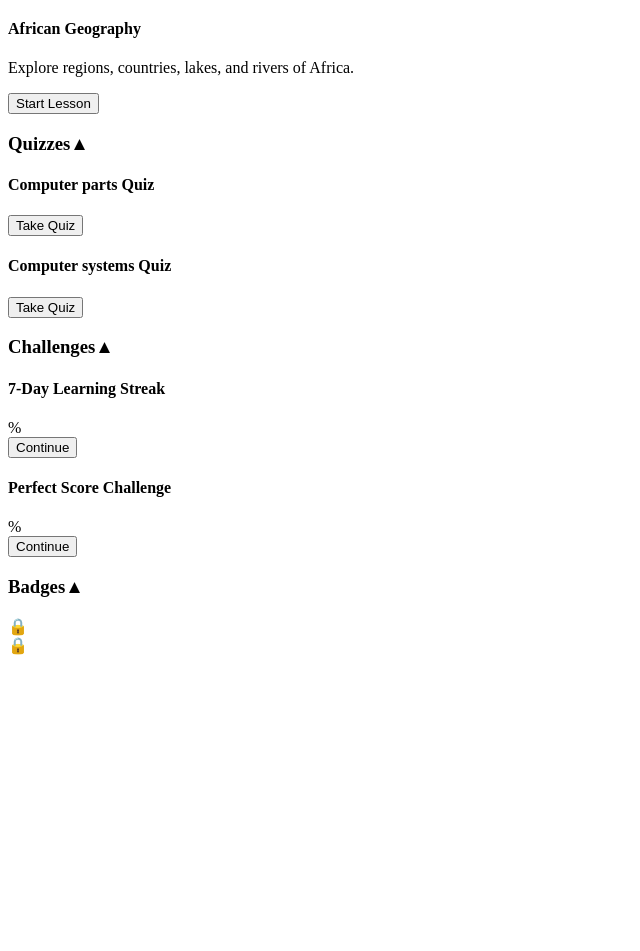
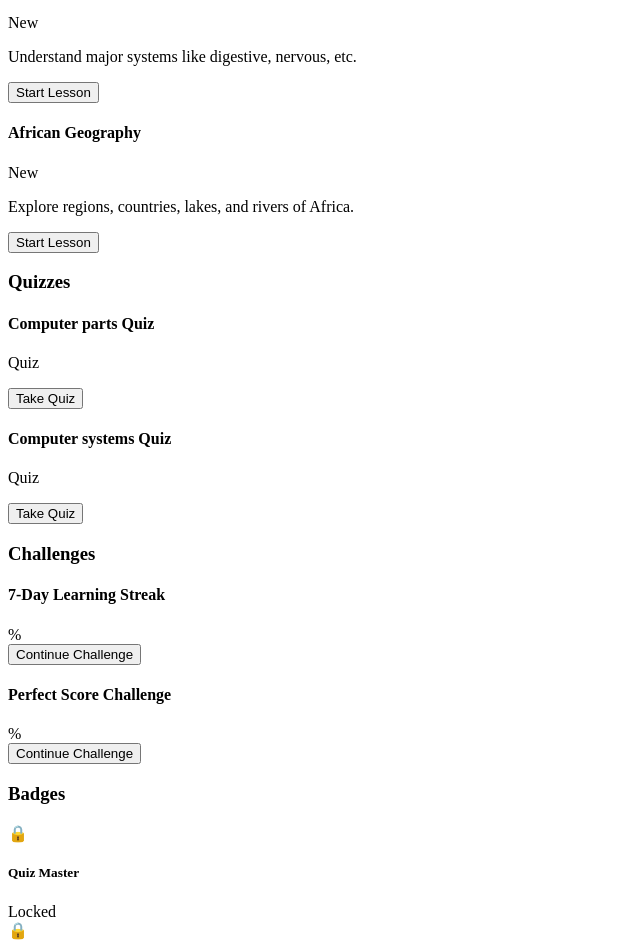
Before and after one commit to Cshoga/Alu_KwigaQuest, a React (Vite) app in the folder frontend/: page /student-dashboard in a window 1280 px wide. Shown: the part 421-1372 px from the top of the page, without its empty margins (0-640 px from the left). Before the commit the page ends 1084 px from the top, so only its background shows below. Built offline with nearby package versions, Linux system fonts and the light colour scheme; the HTML template or start-up script is replaced by a standard one.

Commit message:
StudentDashboard

```diff
--- a/frontend/src/routes/StudentDashboard.jsx
+++ b/frontend/src/routes/StudentDashboard.jsx
@@ -8,24 +8,13 @@ export default function StudentDashboard() {
   const [toast, setToast] = useState(null)
   const [sidebarCollapsed, setSidebarCollapsed] = useState(false)
 
-  const [openSection, setOpenSection] = useState({
-    lessons: true,
-    quizzes: true,
-    challenges: true,
-    badges: true,
-  })
-
-  const toggle = (key) => {
-    setOpenSection(prev => ({ ...prev, [key]: !prev[key] }))
-  }
+  useEffect(() => {
+    setTimeout(() => setLoading(false), 700)
+  }, [])
 
   const toggleSidebar = () => {
     setSidebarCollapsed(!sidebarCollapsed)
   }
-
-  useEffect(() => {
-    setTimeout(() => setLoading(false), 700)
-  }, [])
 
   if (loading) return (
     <div className="center-loading">
@@ -49,103 +38,114 @@ export default function StudentDashboard() {
       <div className="dashboard-content">
         {toast && <Toast message={toast} />}
 
+        <div className="dashboard-header">
           <h2 className="welcome-title">Welcome, Student 🎓</h2>
+          <p className="welcome-subtitle">Continue your learning journey</p>
+        </div>
 
+        <div className="dashboard-grid">
           <section className="dashboard-section">
-          <h3 className="section-title collapsible" onClick={() => toggle('lessons')}>
-            <i className="fa fa-book"></i> Lessons
-            <span className="arrow">{openSection.lessons ? "▲" : "▼"}</span>
-          </h3>
-
-          {openSection.lessons && (
-            <div className="section-grid">
-              {sampleLessons.map(l => (
-                <div className="card animated-card" key={l.id}>
-                  <h4>{l.title}</h4>
-                  <p>{l.description}</p>
+            <div className="section-header">
+              <i className="fa fa-book section-icon"></i>
+              <h3 className="section-title">Lessons</h3>
+            </div>
+            <div className="cards-grid">
+              {sampleLessons.map(lesson => (
+                <div className="card animated-card" key={lesson.id}>
+                  <div className="card-header">
+                    <h4 className="card-title">{lesson.title}</h4>
+                    <div className="card-badge">New</div>
+                  </div>
+                  <p className="card-description">{lesson.description}</p>
                   <button
                     className="btn-primary shadow-hover"
-                    onClick={() => setToast(`Starting lesson: ${l.title}`)}
+                    onClick={() => setToast(`Starting lesson: ${lesson.title}`)}
                   >
                     Start Lesson
                   </button>
                 </div>
               ))}
             </div>
-          )}
           </section>
-
           <section className="dashboard-section">
-          <h3 className="section-title collapsible" onClick={() => toggle('quizzes')}>
-            <i className="fa fa-question-circle"></i> Quizzes
-            <span className="arrow">{openSection.quizzes ? "▲" : "▼"}</span>
-          </h3>
-
-          {openSection.quizzes && (
-            <div className="section-grid">
-              {sampleQuizzes.map(q => (
-                <div className="card animated-card" key={q.id}>
-                  <h4>{q.title}</h4>
-                  <p>{q.description}</p>
+            <div className="section-header">
+              <i className="fa fa-question-circle section-icon"></i>
+              <h3 className="section-title">Quizzes</h3>
+            </div>
+            <div className="cards-grid">
+              {sampleQuizzes.map(quiz => (
+                <div className="card animated-card" key={quiz.id}>
+                  <div className="card-header">
+                    <h4 className="card-title">{quiz.title}</h4>
+                    <div className="card-badge">Quiz</div>
+                  </div>
+                  <p className="card-description">{quiz.description}</p>
                   <button
                     className="btn-secondary shadow-hover"
-                    onClick={() => setToast(`Taking quiz: ${q.title}`)}
+                    onClick={() => setToast(`Taking quiz: ${quiz.title}`)}
                   >
                     Take Quiz
                   </button>
                 </div>
               ))}
             </div>
-          )}
           </section>
-
           <section className="dashboard-section">
-          <h3 className="section-title collapsible" onClick={() => toggle('challenges')}>
-            <i className="fa fa-trophy"></i> Challenges
-            <span className="arrow">{openSection.challenges ? "▲" : "▼"}</span>
-          </h3>
-
-          {openSection.challenges && (
-            <div className="section-grid">
-              {sampleChallenges.map(c => (
-                <div className="card animated-card" key={c.id}>
-                  <h4>{c.title}</h4>
+            <div className="section-header">
+              <i className="fa fa-trophy section-icon"></i>
+              <h3 className="section-title">Challenges</h3>
+            </div>
+            <div className="cards-grid">
+              {sampleChallenges.map(challenge => (
+                <div className="card animated-card" key={challenge.id}>
+                  <div className="card-header">
+                    <h4 className="card-title">{challenge.title}</h4>
+                    <div className="progress-indicator">{challenge.progress}%</div>
+                  </div>
                   <div className="progress-wrapper">
-                    <div className="progress-bar" style={{ width: `${c.progress}%` }}>
-                      {c.progress}%
-                    </div>
+                    <div
+                      className="progress-bar"
+                      style={{ width: `${challenge.progress}%` }}
+                    ></div>
                   </div>
                   <button
                     className="btn-primary shadow-hover"
-                    onClick={() => setToast(`Continuing challenge: ${c.title}`)}
+                    onClick={() => setToast(`Continuing challenge: ${challenge.title}`)}
                   >
-                    Continue
+                    Continue Challenge
                   </button>
                 </div>
               ))}
             </div>
-          )}
           </section>
-
           <section className="dashboard-section">
-          <h3 className="section-title collapsible" onClick={() => toggle('badges')}>
-            <i className="fa fa-medal"></i> Badges
-            <span className="arrow">{openSection.badges ? "▲" : "▼"}</span>
-          </h3>
-
-          {openSection.badges && (
+            <div className="section-header">
+              <i className="fa fa-medal section-icon"></i>
+              <h3 className="section-title">Badges</h3>
+            </div>
+            <div className="badges-container">
               <div className="badges-grid">
-              {sampleBadges.map(b => (
+                {sampleBadges.map(badge => (
                   <div
-                  className={`badge animated-card ${b.earned ? 'earned' : 'locked'}`}
-                  key={b.id}
+                    className={`badge-card animated-card ${badge.earned ? 'earned' : 'locked'}`}
+                    key={badge.id}
                   >
-                  {b.earned ? '🏆' : '🔒'}
+                    <div className="badge-icon">
+                      {badge.earned ? '🏆' : '🔒'}
+                    </div>
+                    <div className="badge-info">
+                      <h5 className="badge-name">{badge.name}</h5>
+                      <p className="badge-description">{badge.description}</p>
+                      <span className="badge-status">
+                        {badge.earned ? 'Earned' : 'Locked'}
+                      </span>
+                    </div>
                   </div>
                 ))}
               </div>
-          )}
+            </div>
           </section>
+        </div>
       </div>
     </div>
   )
```
Lines whose indentation alone changed are shown as unchanged.
